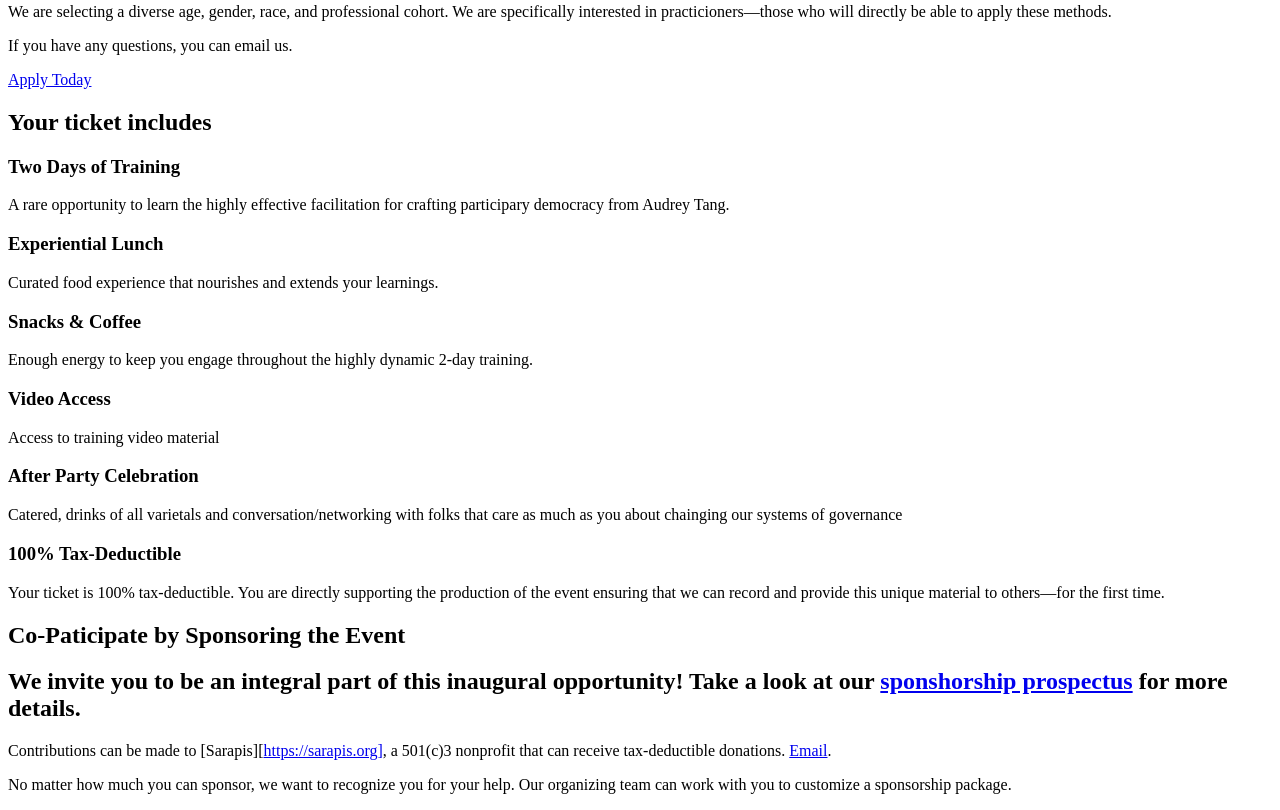
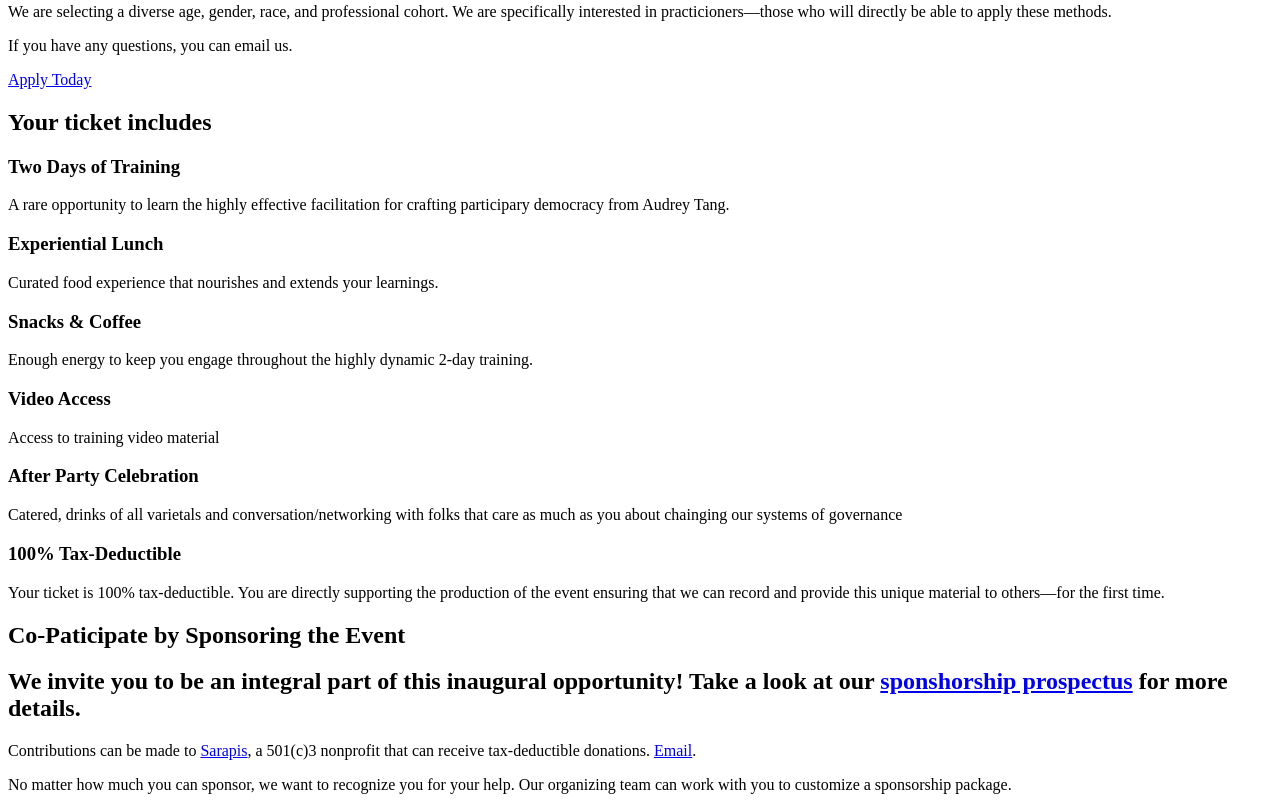
Before and after one commit to g0v-network/training.g0v.network, a Gatsby site: page / in a window 1280 px wide. Shown: the part 6058-6868 px from the top of the page. Built offline with nearby package versions, Linux system fonts and the light colour scheme; Gatsby itself is replaced by a stand-in of ours.

Commit message:
Fixup markdown link

```diff
--- a/content/about/sponsor.md
+++ b/content/about/sponsor.md
@@ -7,6 +7,6 @@ btn: Donate Today
 
 ## We invite you to be an integral part of this inaugural opportunity! Take a look at our [sponshorship prospectus](https://docs.google.com/document/d/1BbQjczNb1fBcQ-SJb3XfZzpP0e3pKF8kuWoe49mvXRY/edit?usp=sharing) for more details.
 
-Contributions can be made to [Sarapis][https://sarapis.org], a 501(c)3 nonprofit that can receive tax-deductible donations. [Email](mailto:info@sarapis.org).
+Contributions can be made to [Sarapis](https://sarapis.org), a 501(c)3 nonprofit that can receive tax-deductible donations. [Email](mailto:info@sarapis.org).
 
 No matter how much you can sponsor, we want to recognize you for your help. Our organizing team can work with you to customize a sponsorship package.
```
